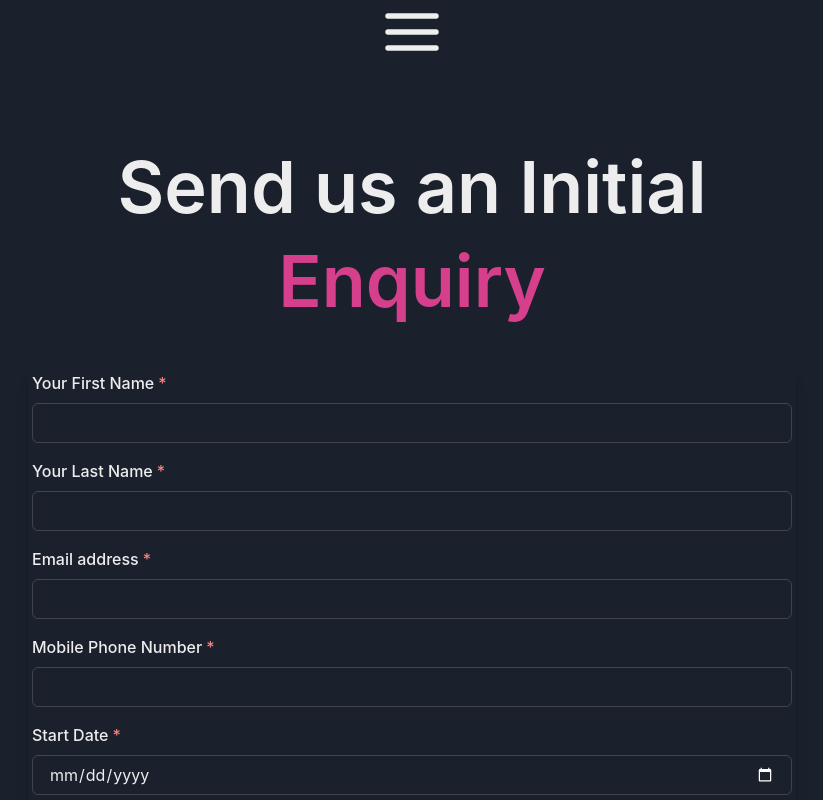
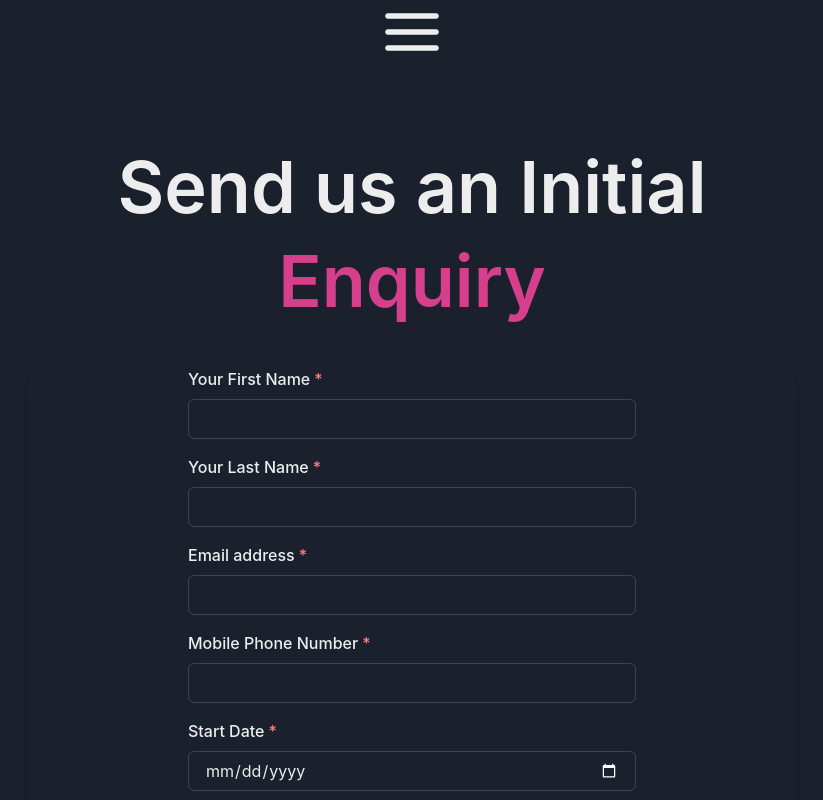
Before and after one commit to laurendoesntlikeusernames/puppies, a Next.js app: page /get-started in a window 1280 px wide. Shown: the top 800 px of the page, without its empty margins (228-1051 px from the left). Built offline with nearby package versions, Linux system fonts and the light colour scheme.

Commit message:
fixed nav

```diff
--- a/components/ClientForm.jsx
+++ b/components/ClientForm.jsx
@@ -56,7 +56,7 @@ const ClientForm = () => {
 <Stack
  mx={'auto'} maxW={'3xl'}
  spacing={{ base: 8, md: 10 }}
- py={{ base: 15, md: 20 }}
+ py={{ base: 20, md: 20 }}
 >
 
 <Stack align={'center'}>
@@ -75,7 +75,7 @@ Enquiry
 
 </Stack>
 
-<Box rounded={'lg'} boxShadow={'lg'}  p={1}>
+<Box rounded={'lg'} boxShadow={'lg'}  px={{base:'20', sm: '10', md: '30', lg:'40',}}>
 <Stack spacing={4}>
 
 <Show breakpoint='(max-width: 500px)'>
```
